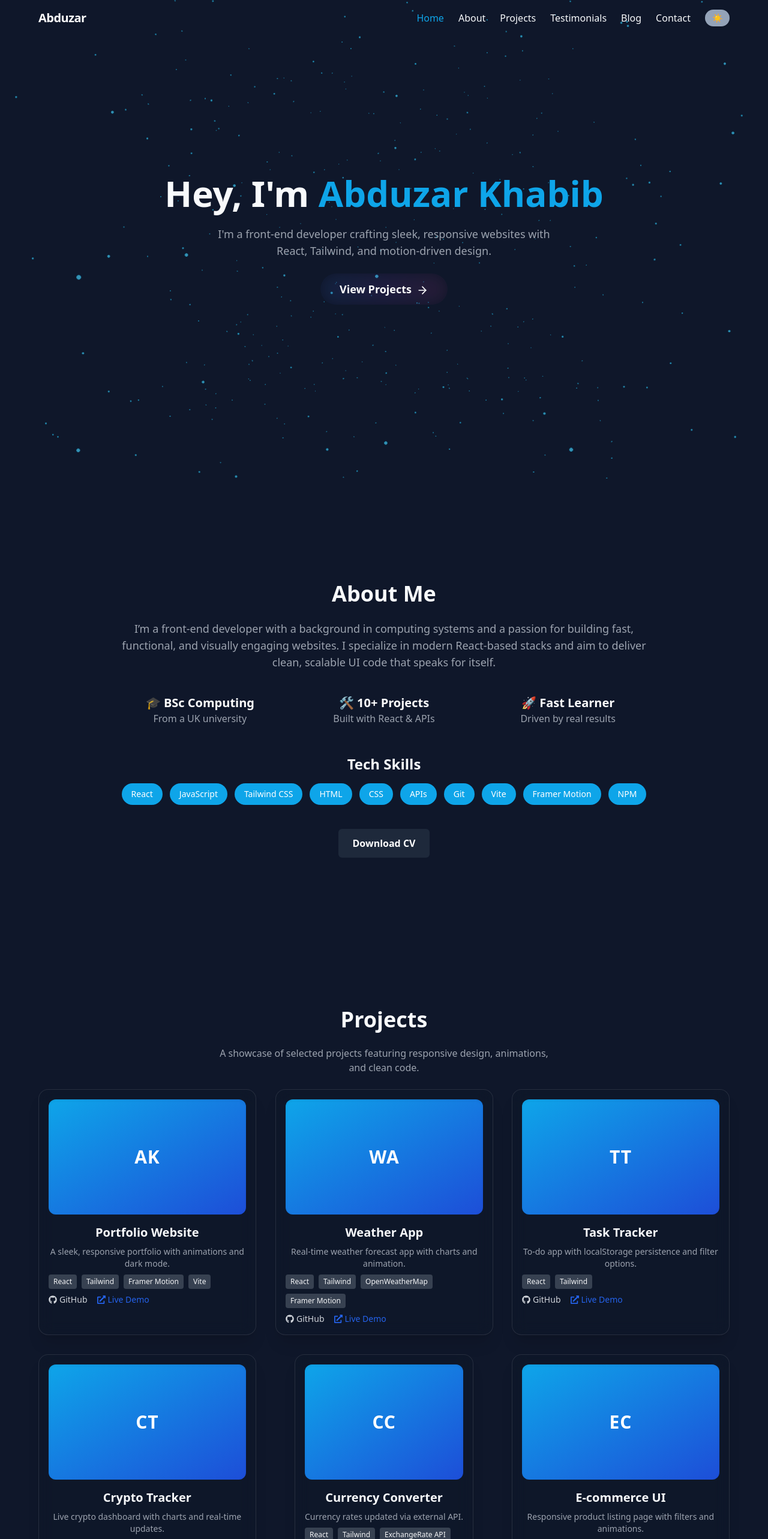
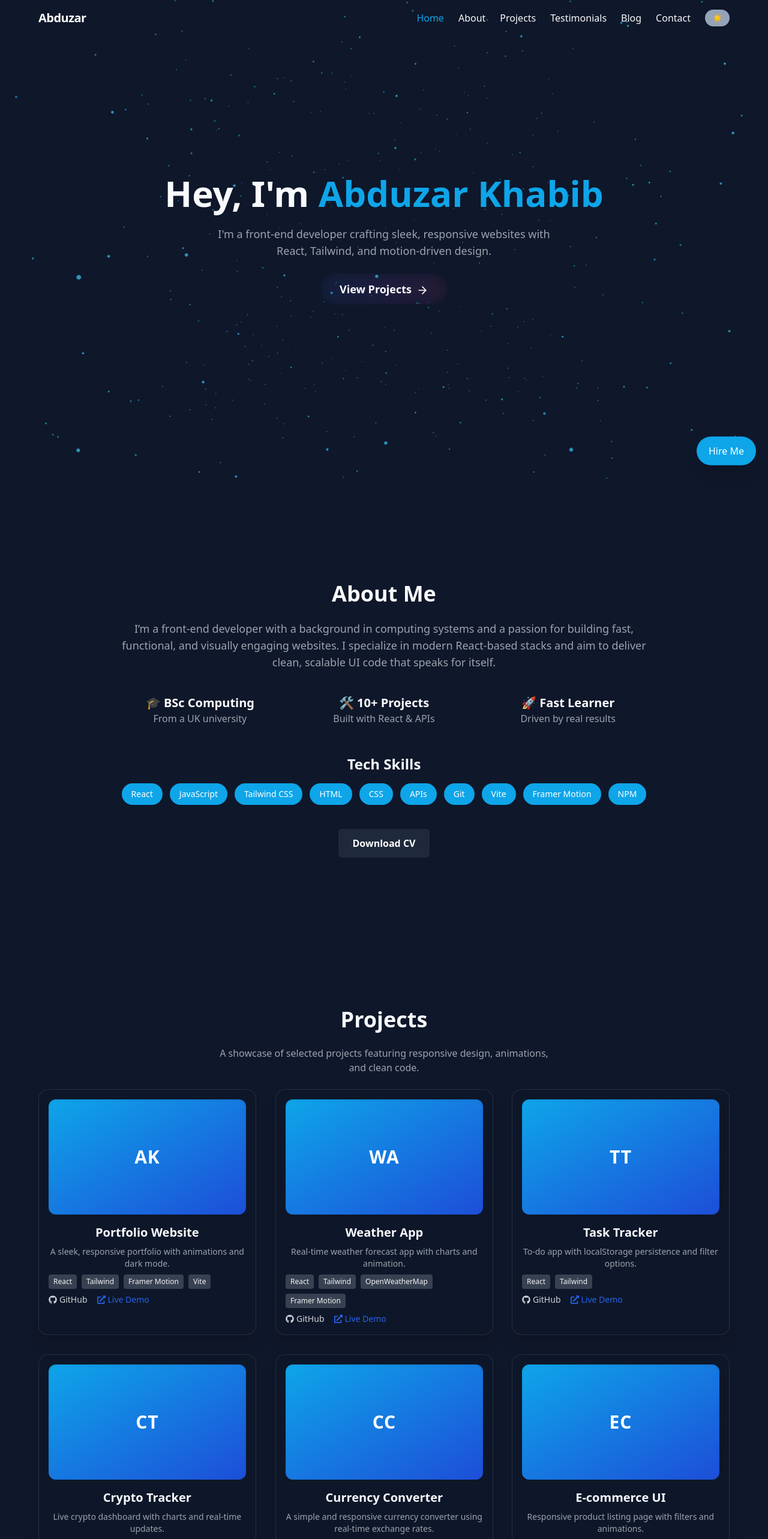
Before and after one commit to abduzar-coding/portfolio, a React (Vite) app: page / in a window 1280 px wide. Shown: the top 2566 px of the page at 60% size. Built offline with nearby package versions, Linux system fonts and the light colour scheme.

Commit message:
small update

```diff
--- a/src/App.jsx
+++ b/src/App.jsx
@@ -34,6 +34,12 @@ function App() {
         <Contact />
         <Footer />
       </div>
+      <a
+        href="#contact"
+        className="fixed bottom-5 right-5 z-50 bg-primary text-white px-5 py-3 rounded-full shadow-xl hover:scale-105 hover:shadow-2xl transition-all duration-300 animate-bounce"
+      >
+        Hire Me
+      </a>
     </div>
   );
 }
--- a/src/data/projects.js
+++ b/src/data/projects.js
@@ -34,7 +34,7 @@ const projects = [
   {
     title: "Currency Converter",
     abbreviation: "CC",
-    description: "Currency rates updated via external API.",
+    description: "A simple and responsive currency converter using real-time exchange rates.",
     github: "https://github.com/abduzar-coding/currency-converter",
     live: "https://converter.abduzar.dev",
     techStack: ["React", "Tailwind", "ExchangeRate API"]
```
